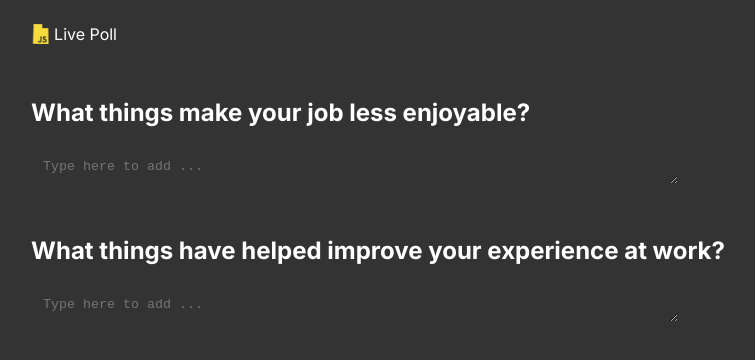
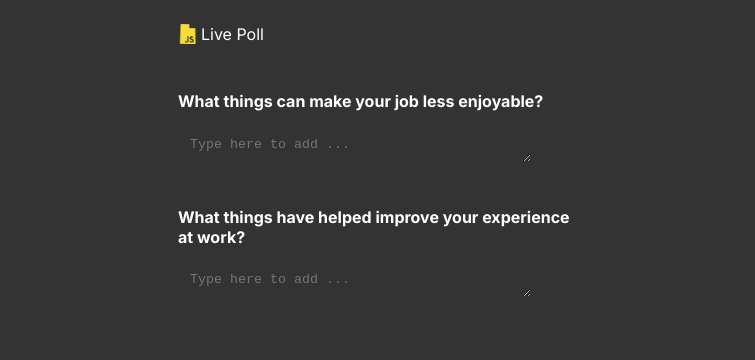
Before and after one commit to toddwashere/live-survey-poll, a Next.js app: page / in a window 1280 px wide. Shown: the top 360 px of the page, without its empty margins (262-1017 px from the left). Built offline with nearby package versions, Linux system fonts and the light colour scheme.

Commit message:
More UX improvements

```diff
--- a/src/app/survey/Questions.ts
+++ b/src/app/survey/Questions.ts
@@ -10,7 +10,7 @@ export type SurveyQuestion = {
 export const surveyQuestions: SurveyQuestion[] = [
    {
       type: SurveyQuestionType.thingsInTheWay,
-      value: "What things make your job less enjoyable?"
+      value: "What things can make your job less enjoyable?"
    },
    {
       type: SurveyQuestionType.thingsThatHelp,
--- a/src/app/survey/SurveyForm.tsx
+++ b/src/app/survey/SurveyForm.tsx
@@ -12,6 +12,8 @@ export const SurveyForm = () => {
             display: flex;
             flex-direction: column;
             gap: 30px;
+            width: 100%;
+            max-width: 400px;
         `}>
             <div className={css`
                 display: flex;
--- a/src/app/survey/SurveyFormQuestion.tsx
+++ b/src/app/survey/SurveyFormQuestion.tsx
@@ -87,7 +87,9 @@ export const SurveyFormQuestion = ({
     return (
         <div>
 
-            <h2>
+            <h2 className={css`
+                font-size: 1em;
+            `}>
                 {question.value}
             </h2>
 
```
